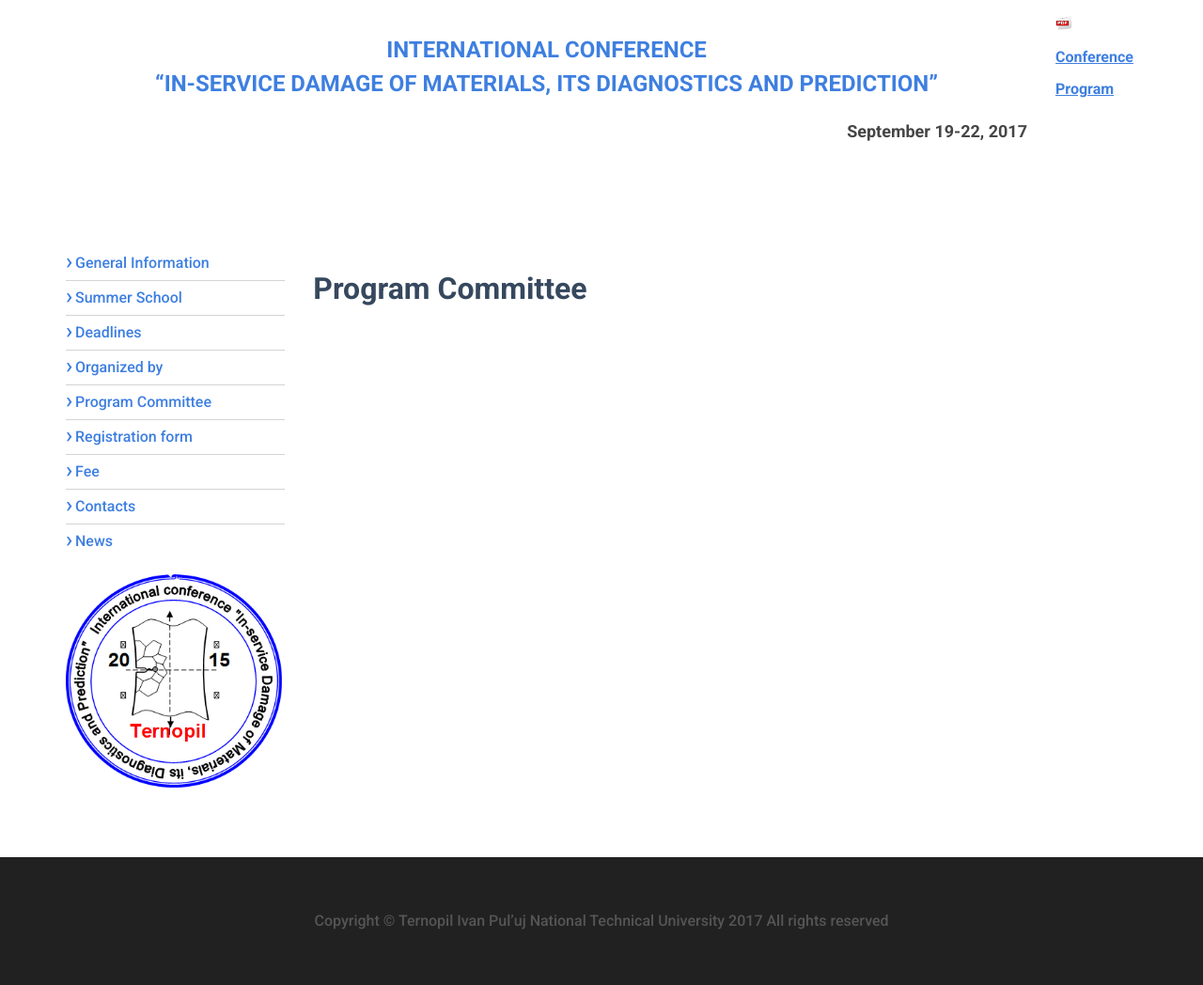
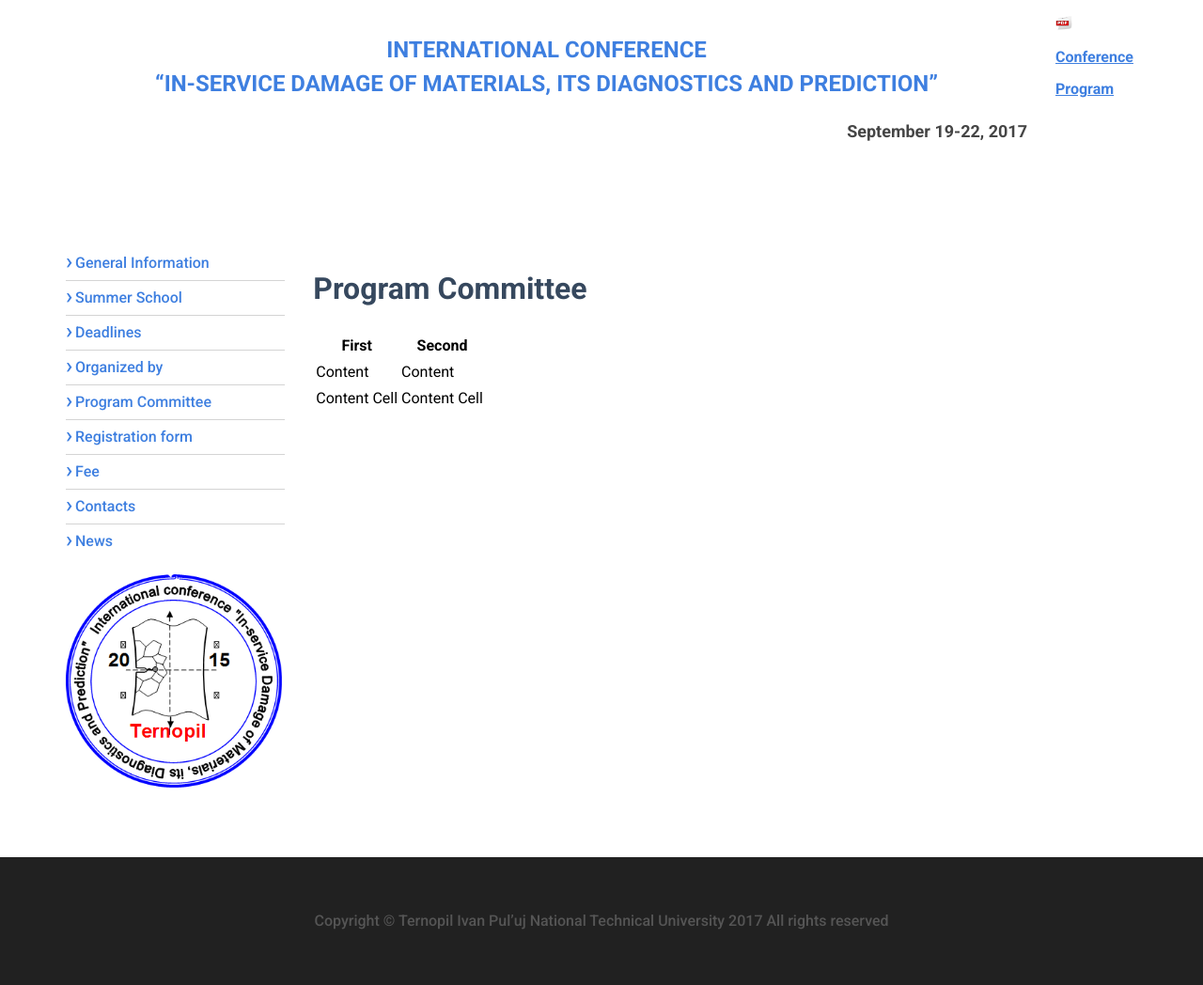
Before and after one commit to sivanchenko/dmdp.tntu.edu.ua, a Jekyll site: the page built from programmcommittee.md, in a window 1280 px wide. Shown: the whole page at 94% size. Built offline with Jekyll 4.4.1, drawn with Linux system fonts in a browser that asks for light colours.

Commit message:
Update programmcommittee.md

```diff
--- a/programmcommittee.md
+++ b/programmcommittee.md
@@ -3,3 +3,8 @@ layout: page
 title: Program Committee
 permalink: /programmcommittee/
 ---
+
+| First | Second |
+| ------------- | ------------- |
+| Content | Content  |
+| Content Cell  | Content Cell  |
```
